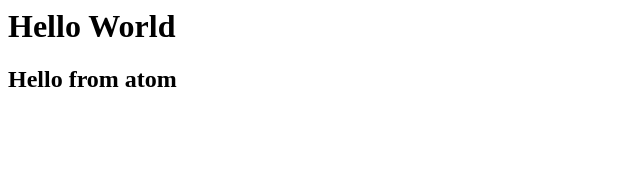
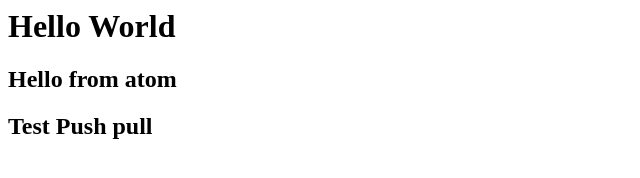
Before and after one commit to antondubek/antondubek.github.io, a plain HTML site: page index.html in a window 1280 px wide. Shown: the whole page, without its empty margins (0-640 px from the left). Drawn offline with Linux system fonts and the light colour scheme.

Commit message:
Test push pull

```diff
--- a/index.html
+++ b/index.html
@@ -1,4 +1,5 @@
 <body>
 <h1>Hello World</h1>
 <h2>Hello from atom</h2>
+<h2>Test Push pull</h2>
 </body>
```
